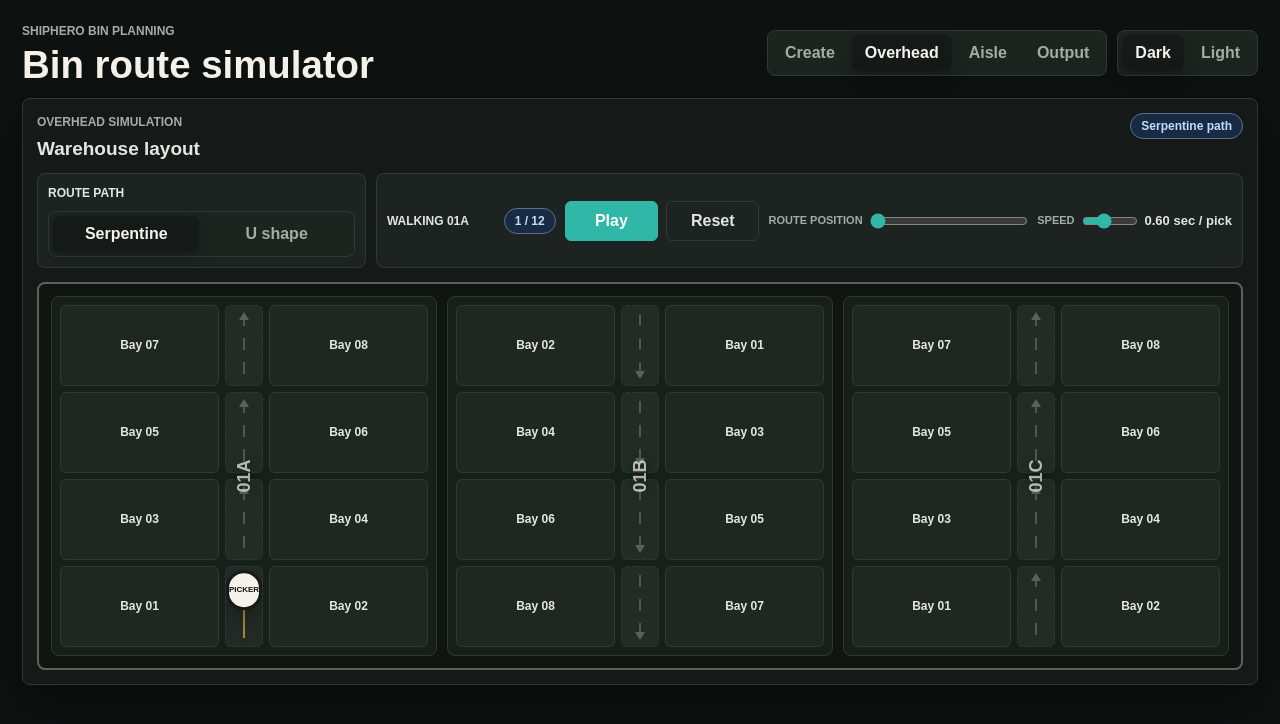
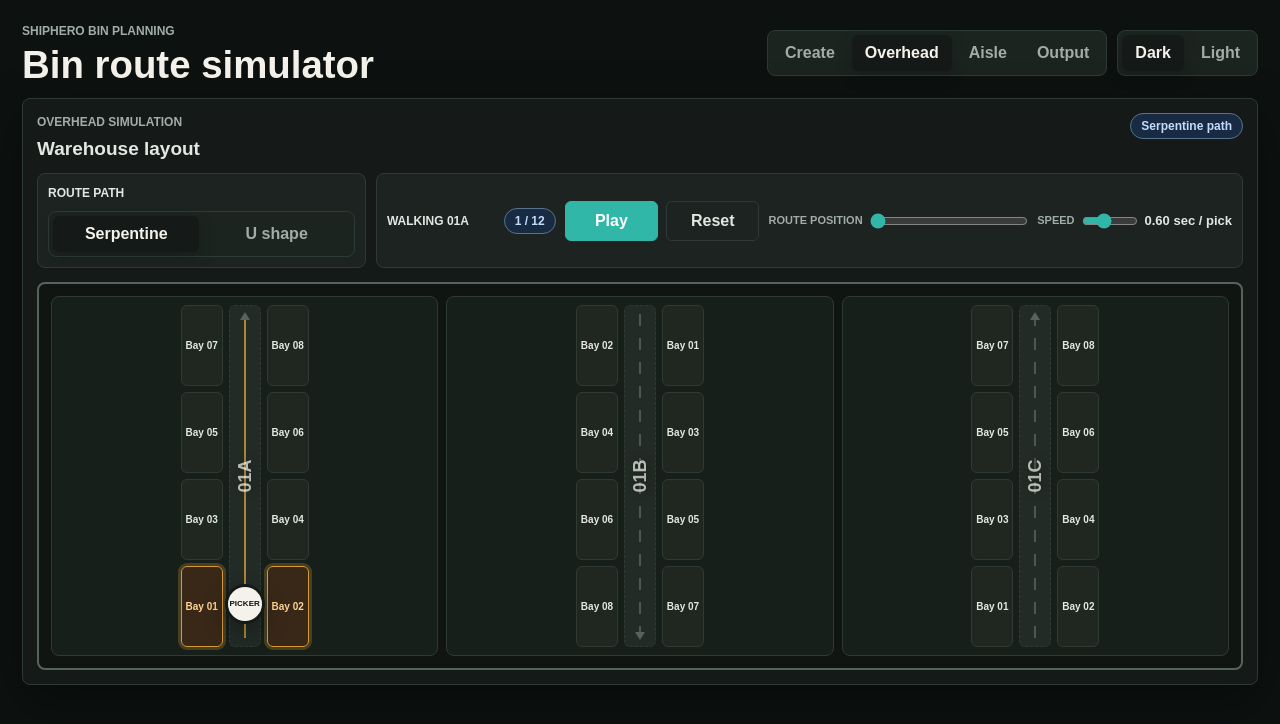
Before and after one commit to mostafa-azimi/bin_location_simulator, a Next.js app: page / in a window 1280 px wide. Both pictures are taken after a click on the button "Overhead". Shown: the top 724 px of the page. Built offline with nearby package versions, Linux system fonts and the light colour scheme.

Commit message:
Make overhead route continuous

```diff
--- a/app/globals.css
+++ b/app/globals.css
@@ -510,7 +510,7 @@ button:disabled {
 .route-grid {
   align-items: stretch;
   display: grid;
-  gap: 10px;
+  gap: 8px;
 }
 
 .warehouse-aisle {
@@ -557,12 +557,10 @@ button:disabled {
   min-height: 0;
 }
 
-.route-pair {
-  align-items: stretch;
-  display: grid;
-  gap: 6px;
-  grid-template-columns: minmax(54px, 1fr) 38px minmax(54px, 1fr);
-  min-height: 42px;
+.continuous-route-stack {
+  grid-template-columns: 42px 32px 42px;
+  justify-content: center;
+  position: relative;
 }
 
 .warehouse-bay {
@@ -573,16 +571,19 @@ button:disabled {
   color: var(--ink-soft);
   display: flex;
   justify-content: center;
-  min-height: 38px;
-  padding: 6px;
+  min-height: 72px;
+  min-width: 38px;
+  padding: 5px 3px;
   text-align: center;
   transition: background 160ms ease, border-color 160ms ease, color 160ms ease;
+  z-index: 1;
 }
 
 .warehouse-bay span {
-  font-size: 12px;
+  font-size: 10px;
   font-weight: 760;
   line-height: 1.15;
+  overflow-wrap: anywhere;
 }
 
 .warehouse-bay.empty {
@@ -612,6 +613,13 @@ button:disabled {
   justify-content: center;
   overflow: hidden;
   position: relative;
+}
+
+.continuous-aisle-track {
+  grid-column: 2;
+  min-height: 100%;
+  overflow: visible;
+  z-index: 2;
 }
 
 .aisle-track::before {
@@ -678,12 +686,12 @@ button:disabled {
   z-index: 6;
 }
 
-.aisle-track.up.active .overhead-picker {
-  animation: pickerGlideUp var(--glide-ms, 600ms) linear both;
-}
-
-.aisle-track.down.active .overhead-picker {
-  animation: pickerGlideDown var(--glide-ms, 600ms) linear both;
+.continuous-aisle-track .overhead-picker {
+  left: 50%;
+  position: absolute;
+  top: var(--picker-top, 50%);
+  transform: translate(-50%, -50%);
+  transition: top var(--glide-ms, 600ms) linear;
 }
 
 .overhead-picker span {
--- a/app/page.tsx
+++ b/app/page.tsx
@@ -812,13 +812,18 @@ function OverheadRoute({
   const simulationStyle = {
     "--glide-ms": `${speedMs}ms`,
   } as CSSProperties;
-  const renderBay = (bay: number | null) =>
+  const renderBay = (
+    bay: number | null,
+    key: string,
+    className: string,
+    style: CSSProperties,
+  ) =>
     bay && bay <= config.bays ? (
-      <div className="warehouse-bay">
+      <div className={`warehouse-bay ${className}`} key={key} style={style}>
         <span>Bay {pad2(bay)}</span>
       </div>
     ) : (
-      <div className="warehouse-bay empty" />
+      <div className={`warehouse-bay empty ${className}`} key={key} style={style} />
     );
 
   return (
@@ -852,52 +857,82 @@ function OverheadRoute({
                     const direction =
                       routePattern === "serpentine" && aisle % 2 === 0 ? "down" : "up";
                     const rows = buildOverheadRows(config, routePattern, direction);
+                    const rowKeys = rows.map(({ leftBay, rightBay }) =>
+                      overheadRowKey(zone, aisle, leftBay, rightBay),
+                    );
+                    const activeRowIndex = rows.findIndex(
+                      ({ leftBay, rightBay }) =>
+                        activePathStop?.rowKey ===
+                        overheadRowKey(zone, aisle, leftBay, rightBay),
+                    );
+                    const isActiveAisle =
+                      activeZoneIndex === zone && activePathStop?.aisle === aisle;
+                    const activeTrackDirection =
+                      isActiveAisle && activePathStop
+                        ? activePathStop.trackDirection
+                        : routePattern === "u-shape"
+                          ? "u-path"
+                          : direction;
+                    const completedAisle =
+                      rowKeys.length > 0 && rowKeys.every((rowKey) => visitedRows.has(rowKey));
+                    const pickerTop =
+                      activeRowIndex >= 0
+                        ? `${((activeRowIndex + 0.5) / rows.length) * 100}%`
+                        : direction === "up"
+                          ? "100%"
+                          : "0%";
 
                     return (
                       <div
                         className={`warehouse-aisle route-aisle ${routePattern} ${direction}`}
                         key={aisle}
                       >
-                        <div className="aisle-track-label">
-                          <strong>{zoneLabel}{aisleLabel}</strong>
-                        </div>
-
                         <div
-                          className="route-bay-stack"
-                          style={{ gridTemplateRows: `repeat(${rows.length}, minmax(42px, 1fr))` }}
+                          className="route-bay-stack continuous-route-stack"
+                          style={
+                            {
+                              "--picker-top": pickerTop,
+                              gridTemplateRows: `repeat(${rows.length}, minmax(72px, 1fr))`,
+                            } as CSSProperties
+                          }
                         >
-                          {rows.map(({ leftBay, rightBay }) => {
+                          <div
+                            className={`aisle-track continuous-aisle-track ${activeTrackDirection} ${
+                              isActiveAisle ? "active" : ""
+                            } ${completedAisle ? "done" : ""}`}
+                            style={{ gridRow: `1 / span ${rows.length}` }}
+                          >
+                            <div className="aisle-track-label">
+                              <strong>{zoneLabel}{aisleLabel}</strong>
+                            </div>
+                            {isActiveAisle && (
+                              <div className="overhead-picker">
+                                <span>Picker</span>
+                              </div>
+                            )}
+                          </div>
+
+                          {rows.flatMap(({ leftBay, rightBay }, rowIndex) => {
                             const rowKey = overheadRowKey(zone, aisle, leftBay, rightBay);
                             const isActivePair =
                               activeZoneIndex === zone && activePathStop?.rowKey === rowKey;
                             const isDonePair = visitedRows.has(rowKey);
-                            const trackDirection =
-                              isActivePair && activePathStop
-                                ? activePathStop.trackDirection
-                                : routePattern === "u-shape"
-                                  ? "u-path"
-                                  : direction;
-
-                            return (
-                              <div
-                                className={`route-pair ${isActivePair ? "active-pair" : ""}`}
-                                key={`${aisle}-${leftBay ?? "empty"}-${rightBay ?? "empty"}`}
-                              >
-                                {renderBay(leftBay)}
-                                <div
-                                  className={`aisle-track ${trackDirection} ${
-                                    isActivePair ? "active" : ""
-                                  } ${isDonePair ? "done" : ""}`}
-                                >
-                                  {isActivePair && (
-                                    <div className="overhead-picker">
-                                      <span>Picker</span>
-                                    </div>
-                                  )}
-                                </div>
-                                {renderBay(rightBay)}
-                              </div>
-                            );
+                            const bayStateClass = isActivePair
+                              ? "active"
+                              : isDonePair
+                                ? "done"
+                                : "";
+
+                            return [
+                              renderBay(leftBay, `${rowKey}-left`, bayStateClass, {
+                                gridColumn: 1,
+                                gridRow: rowIndex + 1,
+                              }),
+                              renderBay(rightBay, `${rowKey}-right`, bayStateClass, {
+                                gridColumn: 3,
+                                gridRow: rowIndex + 1,
+                              }),
+                            ];
                           })}
                         </div>
                       </div>
```
